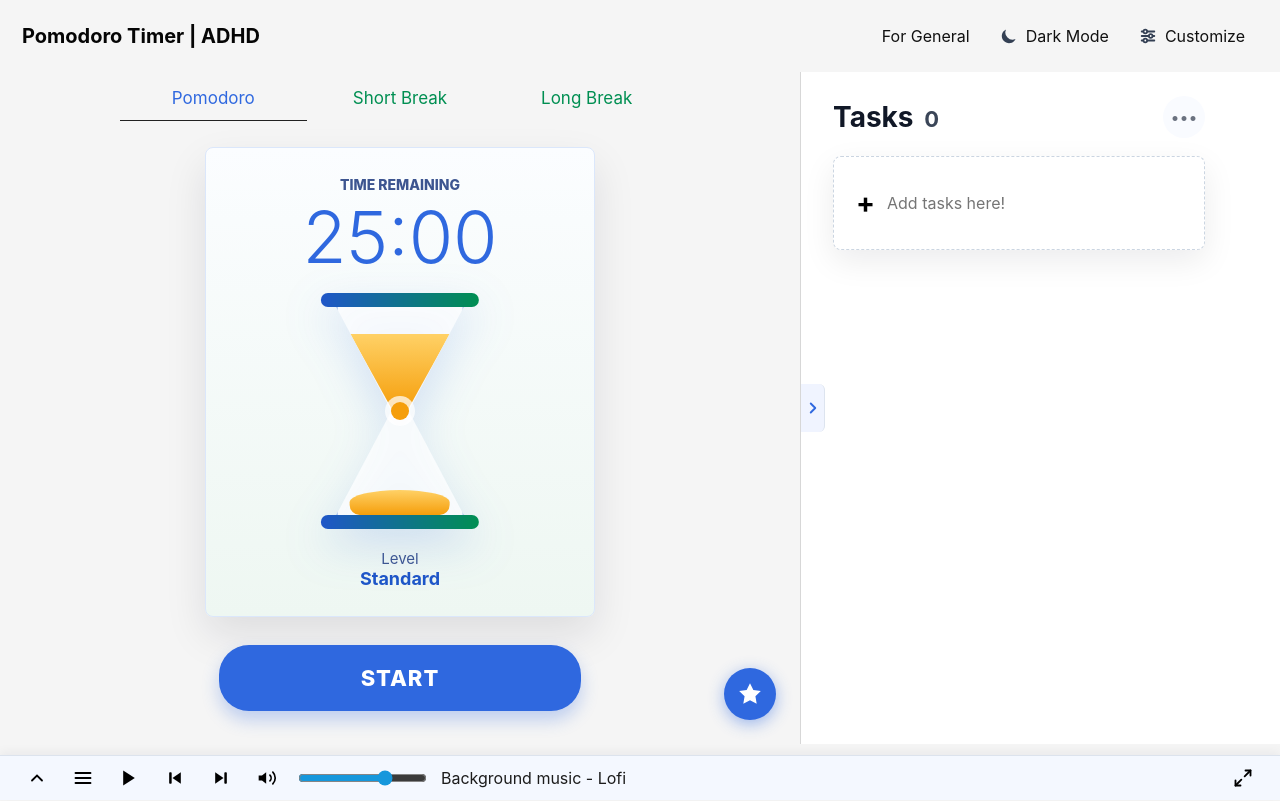
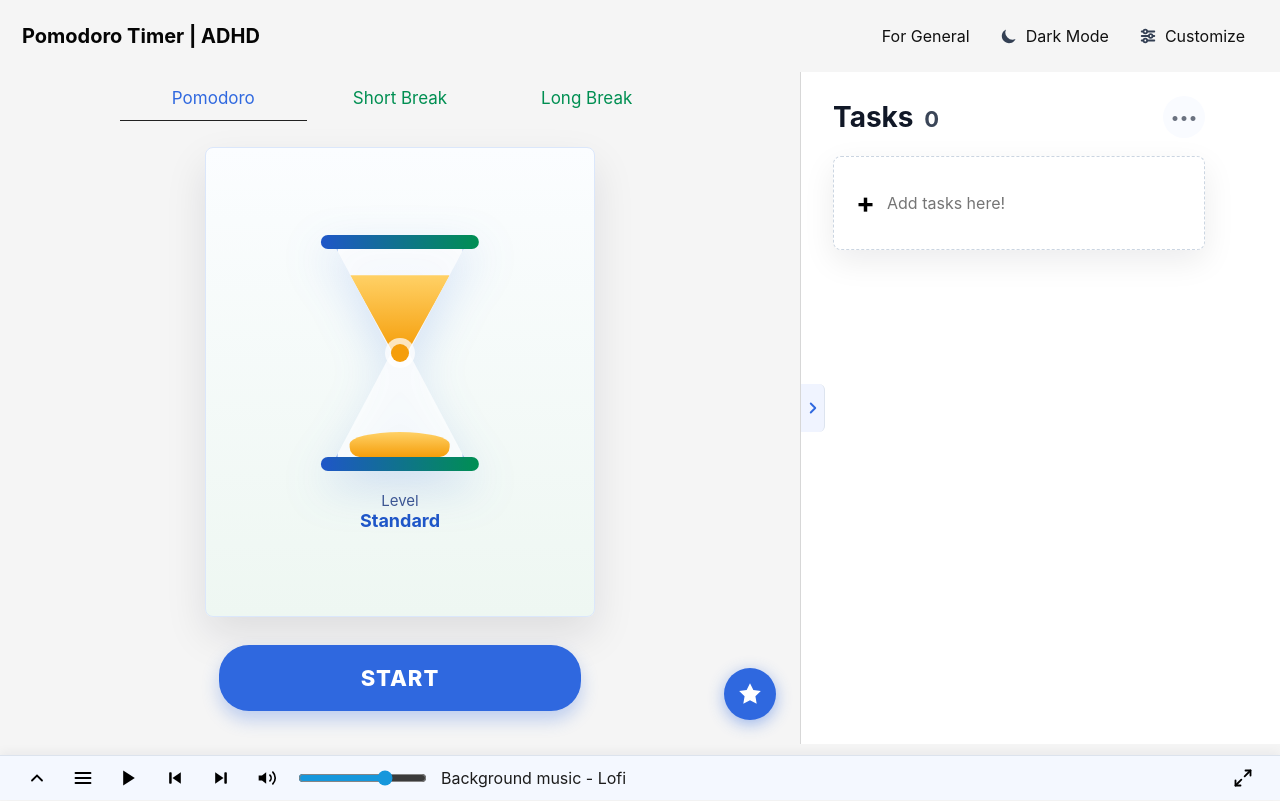
Before and after one commit to XANAX1990/Pomodoro-Webapp, a website with bundled scripts: page public/adhd.html in a window 1280 px wide. Built offline with nearby package versions, Linux system fonts and the light colour scheme; no server answers.

Commit message:
follow the doc

```diff
--- a/public/adhd.html
+++ b/public/adhd.html
@@ -235,8 +235,7 @@
         </div>
 
         <div class="adhd-hourglass-panel" id="timerCircle">
-          <div class="adhd-time-label">Time Remaining</div>
-          <div class="time adhd-time" id="timeDisplay">20:00</div>
+          <div class="time adhd-time" id="timeDisplay" style="display:none" aria-live="polite" aria-label="Time remaining">20:00</div>
           <div class="hourglass" aria-hidden="true">
             <div class="hourglass-frame top"></div>
             <div class="hourglass-frame bottom"></div>
```
